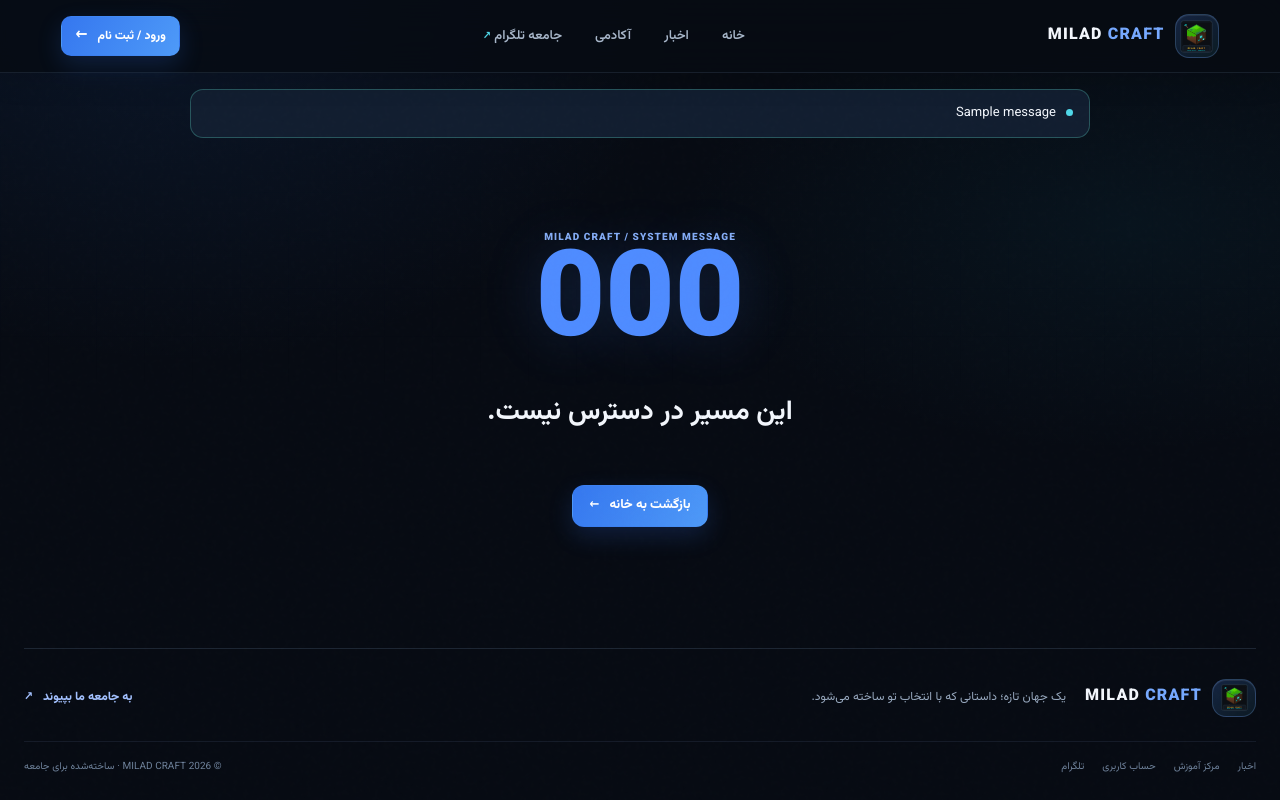
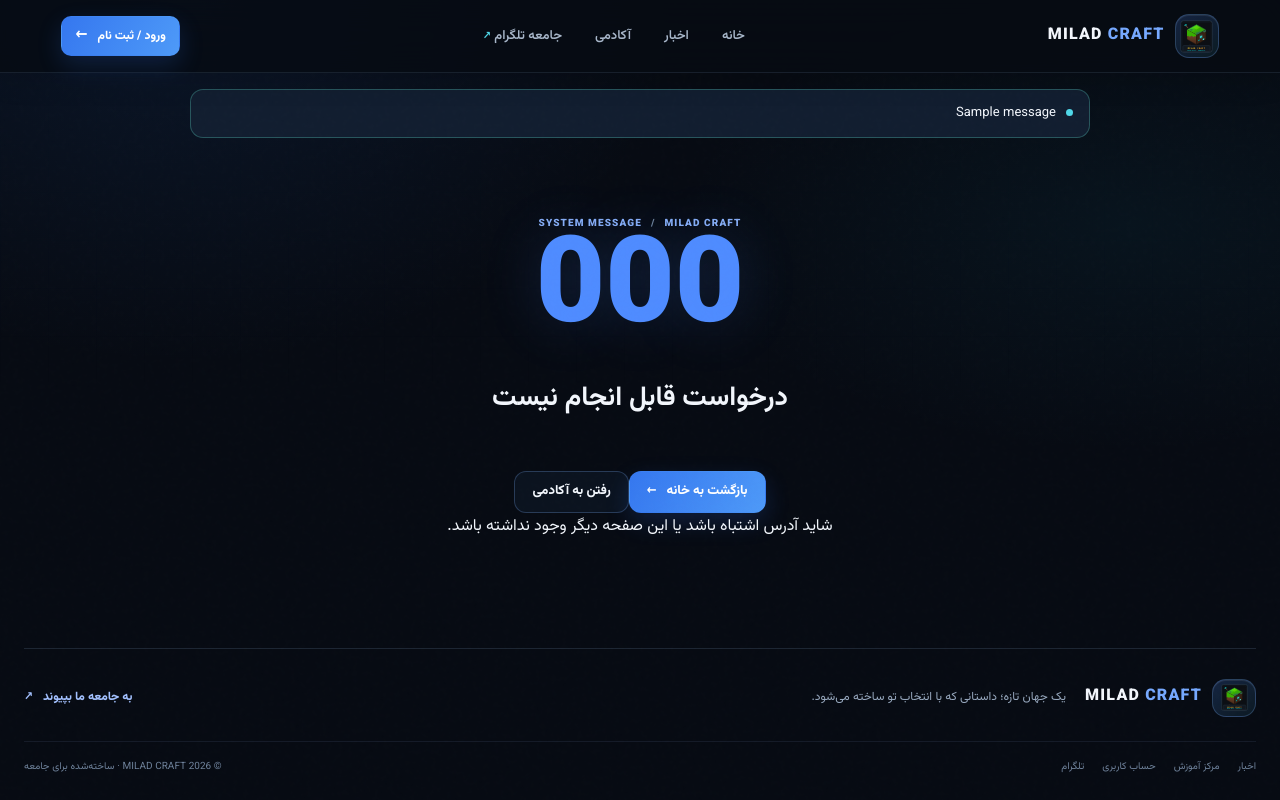
Before and after one commit to Railway206040/Miladcraft-website, a Flask app: template templates/error.html in a window 1280 px wide. Run offline with Flask 3, Linux system fonts and the light colour scheme; data comes from the database, SQL or seed files in the repository; the template is opened without the code that fills it: most values are stand-ins (such as "Sample title", 1, 10 or a date in 2020); one stand-in notice (Sample message) is shown.

Commit message:
Design branded website error and 404 page

```diff
--- a/templates/error.html
+++ b/templates/error.html
@@ -1,3 +1,14 @@
 {% extends "base.html" %}
-{% block title %}خطای {{ code }} | MILAD CRAFT{% endblock %}
-{% block content %}<section class="error-page"><span class="eyebrow">MILAD CRAFT / SYSTEM MESSAGE</span><span class="error-code">{{ code }}</span><h1>این مسیر در دسترس نیست.</h1><p>{{ message }}</p><a class="button button-primary" href="{{ url_for('index') }}">بازگشت به خانه <span>←</span></a></section>{% endblock %}
+{% block title %}{% if code == 404 %}صفحه پیدا نشد{% else %}خطای {{ code }}{% endif %} | MILAD CRAFT{% endblock %}
+{% block description %}صفحه موردنظر در وب‌سایت میلاد کرفت در دسترس نیست.{% endblock %}
+{% block content %}
+<section class="error-page mc-error-page">
+  <div class="error-orbit error-orbit-one"></div><div class="error-orbit error-orbit-two"></div>
+  <span class="eyebrow">MILAD CRAFT <span class="eyebrow-divider">/</span> SYSTEM MESSAGE</span>
+  <span class="error-code">{{ code }}</span>
+  <h1>{% if code == 404 %}این صفحه در دنیای میلاد کرفت پیدا نشد!{% elif code == 403 %}دسترسی به این بخش امکان‌پذیر نیست{% else %}درخواست قابل انجام نیست{% endif %}</h1>
+  <p>{{ message }}</p>
+  <div class="error-actions"><a class="button button-primary" href="{{ url_for('index') }}">بازگشت به خانه <span>←</span></a><a class="button button-outline" href="{{ url_for('academy') }}">رفتن به آکادمی</a></div>
+  <span class="error-footnote">شاید آدرس اشتباه باشد یا این صفحه دیگر وجود نداشته باشد.</span>
+</section>
+{% endblock %}
```
